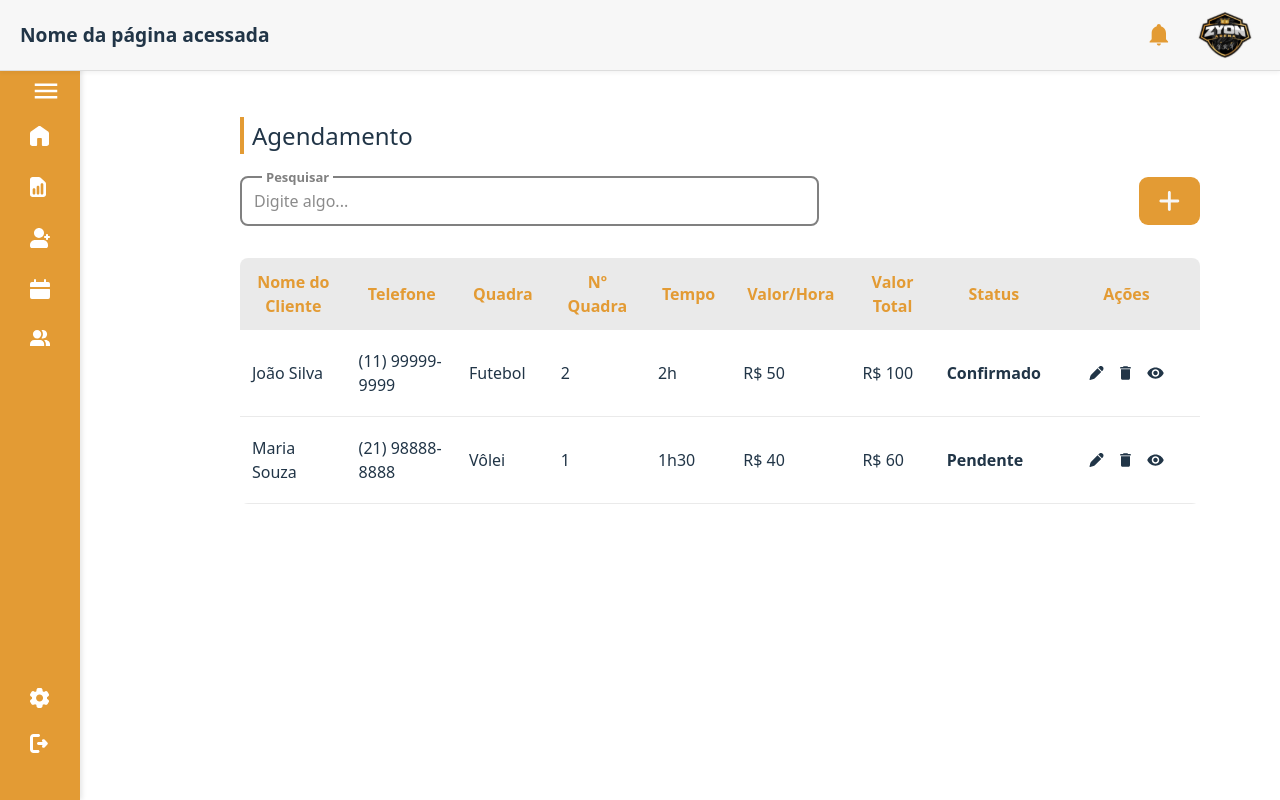
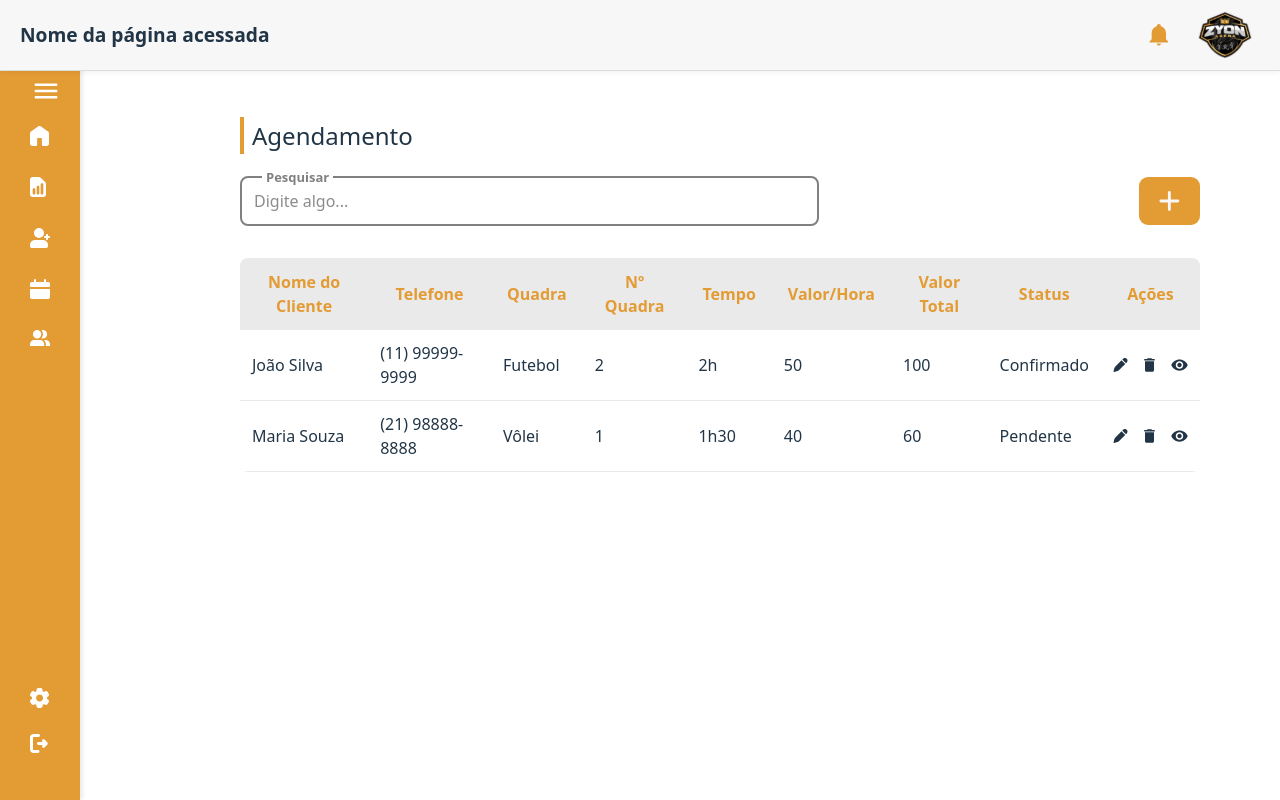
Before and after one commit to soouzaana/Ghours, a Vue app: page /agendamentos in a window 1280 px wide. Built offline with nearby package versions, Linux system fonts and the light colour scheme.

Commit message:
feat: create reusable DataTable component :sparkles:

```diff
--- a/src/components/Section/Agendamentos/Agendamento.vue
+++ b/src/components/Section/Agendamentos/Agendamento.vue
@@ -1,6 +1,6 @@
 <script setup lang="ts">
-import { ref } from "vue";
-import MainLayout from "../../MainLayout/MainLayout.vue";
+import { ref, computed } from "vue";
+import DataTable from "../../UI/DataTable/DataTable.vue";
 import TextField from "../../VV/TextField.vue";
 import ButtonDefault from "../../UI/Button/Default/Default.vue";
 import IconAdd from "../../Icons/Add.vue";
@@ -36,17 +36,45 @@ const agendamentos = ref([
   },
 ]);
 
-const editarAgendamento = (id: number) => {
-  console.log("Editar agendamento", id);
-};
+const editarAgendamento = (id: number) => console.log("Editar agendamento", id);
+const excluirAgendamento = (id: number) =>
+  console.log("Excluir agendamento", id);
+const verDetalhes = (id: number) => console.log("Ver detalhes agendamento", id);
 
-const excluirAgendamento = (id: number) => {
-  console.log("Excluir agendamento", id);
-};
+const columns = [
+  { key: "nomeCliente", label: "Nome do Cliente" },
+  { key: "telefone", label: "Telefone" },
+  { key: "quadra", label: "Quadra" },
+  { key: "numeroQuadra", label: "Nº Quadra" },
+  { key: "tempo", label: "Tempo" },
+  { key: "valorHora", label: "Valor/Hora" },
+  { key: "valorTotal", label: "Valor Total" },
+  { key: "status", label: "Status" },
+];
 
-const verDetalhes = (id: number) => {
-  console.log("Ver detalhes agendamento", id);
-};
+const actions = [
+  {
+    icon: IconEdit,
+    name: "editar",
+    handler: (row: any) => editarAgendamento(row.id),
+  },
+  {
+    icon: IconExclude,
+    name: "excluir",
+    handler: (row: any) => excluirAgendamento(row.id),
+  },
+  {
+    icon: IconEye,
+    name: "detalhes",
+    handler: (row: any) => verDetalhes(row.id),
+  },
+];
+
+const filteredAgendamentos = computed(() =>
+  agendamentos.value.filter((a) =>
+    a.nomeCliente.toLowerCase().includes(search.value.toLowerCase())
+  )
+);
 </script>
 
 <template>
@@ -62,52 +90,7 @@ const verDetalhes = (id: number) => {
     <ButtonDefault><IconAdd /> </ButtonDefault>
   </div>
 
-  <div class="listagem">
-    <table>
-      <thead>
-        <tr>
-          <th>Nome do Cliente</th>
-          <th>Telefone</th>
-          <th>Quadra</th>
-          <th>Nº Quadra</th>
-          <th>Tempo</th>
-          <th>Valor/Hora</th>
-          <th>Valor Total</th>
-          <th>Status</th>
-          <th>Ações</th>
-        </tr>
-      </thead>
-      <tbody>
-        <tr v-for="agendamento in agendamentos" :key="agendamento.id">
-          <td>{{ agendamento.nomeCliente }}</td>
-          <td>{{ agendamento.telefone }}</td>
-          <td>{{ agendamento.quadra }}</td>
-          <td>{{ agendamento.numeroQuadra }}</td>
-          <td>{{ agendamento.tempo }}</td>
-          <td>R$ {{ agendamento.valorHora }}</td>
-          <td>R$ {{ agendamento.valorTotal }}</td>
-          <td>{{ agendamento.status }}</td>
-          <td class="secao-botoes">
-            <button
-              class="action-button"
-              @click="editarAgendamento(agendamento.id)"
-            >
-              <IconEdit />
-            </button>
-            <button
-              class="action-button"
-              @click="excluirAgendamento(agendamento.id)"
-            >
-              <IconExclude />
-            </button>
-            <button class="action-button" @click="verDetalhes(agendamento.id)">
-              <IconEye />
-            </button>
-          </td>
-        </tr>
-      </tbody>
-    </table>
-  </div>
+  <DataTable :columns="columns" :rows="agendamentos" :actions="actions" />
 </template>
 
 <style scoped>
@@ -130,85 +113,4 @@ const verDetalhes = (id: number) => {
   gap: 20rem;
   margin-bottom: 2rem;
 }
-
-.secao-botoes {
-  display: flex;
-  gap: 0.5rem;
-  justify-content: center;
-  align-items: center;
-  height: 100%;
-  padding: 2rem;
-}
-
-.action-button {
-  background-color: transparent;
-  padding: 0.25rem;
-  border-radius: 0.25rem;
-  transition: background 0.2s, color 0.2s;
-}
-
-.action-button:hover {
-  background-color: #f7f7f7;
-}
-
-.listagem {
-  width: 100%;
-  overflow-x: auto;
-}
-
-table {
-  width: 100%;
-  border-collapse: separate;
-  border-spacing: 0;
-  border-radius: 0.5rem;
-  overflow: hidden;
-  min-width: 800px;
-}
-
-thead {
-  background-color: rgba(128, 128, 128, 0.17);
-}
-
-th {
-  padding: 0.75rem 1rem;
-  font-weight: 600;
-  color: #e39b34;
-}
-
-td {
-  padding: 0.5rem 0.75rem;
-  vertical-align: middle;
-  border-bottom: 1px solid rgba(128, 128, 128, 0.17);
-}
-
-tbody tr {
-  border-bottom: 1px solid #e5e5e5;
-  transition: background 0.2s;
-  border-bottom: 1px solid rgba(128, 128, 128, 0.17);
-}
-
-tbody tr:hover {
-  background-color: #fdf6e3;
-}
-
-td:nth-child(8) {
-  font-weight: 600;
-}
-
-td:nth-child(8)::after {
-  content: attr(data-status);
-}
-
-.listagem::-webkit-scrollbar {
-  height: 8px;
-}
-
-.listagem::-webkit-scrollbar-thumb {
-  background-color: #e0e0e0;
-  border-radius: 4px;
-}
-
-.listagem::-webkit-scrollbar-track {
-  background-color: transparent;
-}
 </style>
--- /dev/null
+++ b/src/components/UI/DataTable/DataTable.vue
@@ -0,0 +1,103 @@
+<script setup lang="ts">
+import { PropType, defineEmits } from "vue";
+
+// Props: colunas, dados e ações
+type Column = { key: string; label: string };
+type Action = { icon: any; name: string; handler: (row: any) => void };
+
+const props = defineProps<{
+  columns: Column[];
+  rows: Record<string, any>[];
+  actions?: Action[];
+}>();
+
+const emits = defineEmits<{
+  (e: "action", actionName: string, row: Record<string, any>): void;
+}>();
+</script>
+
+<template>
+  <div class="listagem">
+    <table>
+      <thead>
+        <tr>
+          <th v-for="col in props.columns" :key="col.key">{{ col.label }}</th>
+          <th v-if="props.actions && props.actions.length">Ações</th>
+        </tr>
+      </thead>
+      <tbody>
+        <tr v-for="row in props.rows" :key="row.id">
+          <td v-for="col in props.columns" :key="col.key">
+            {{ row[col.key] }}
+          </td>
+          <td v-if="props.actions && props.actions.length" class="secao-botoes">
+            <button
+              v-for="action in props.actions"
+              :key="action.name"
+              class="action-button"
+              @click="action.handler(row)"
+            >
+              <component :is="action.icon" />
+            </button>
+          </td>
+        </tr>
+      </tbody>
+    </table>
+  </div>
+</template>
+
+<style scoped>
+.listagem {
+  width: 100%;
+  overflow-x: auto;
+}
+
+table {
+  width: 100%;
+  border-collapse: separate;
+  border-spacing: 0;
+  border-radius: 0.5rem;
+  overflow: hidden;
+  min-width: 800px;
+}
+
+thead {
+  background-color: rgba(128, 128, 128, 0.17);
+}
+
+th {
+  padding: 0.75rem 1rem;
+  font-weight: 600;
+  color: #e39b34;
+}
+
+td {
+  padding: 0.5rem 0.75rem;
+  vertical-align: middle;
+  border-bottom: 1px solid rgba(128, 128, 128, 0.17);
+}
+
+tbody tr:hover {
+  background-color: #fdf6e3;
+}
+
+.secao-botoes {
+  display: flex;
+  gap: 0.5rem;
+  justify-content: center;
+  align-items: center;
+  height: 100%;
+  padding: 1.5rem 0.5rem;
+}
+
+.action-button {
+  background-color: transparent;
+  padding: 0.25rem;
+  border-radius: 0.25rem;
+  transition: background 0.2s, color 0.2s;
+}
+
+.action-button:hover {
+  background-color: #f7f7f7;
+}
+</style>
```
